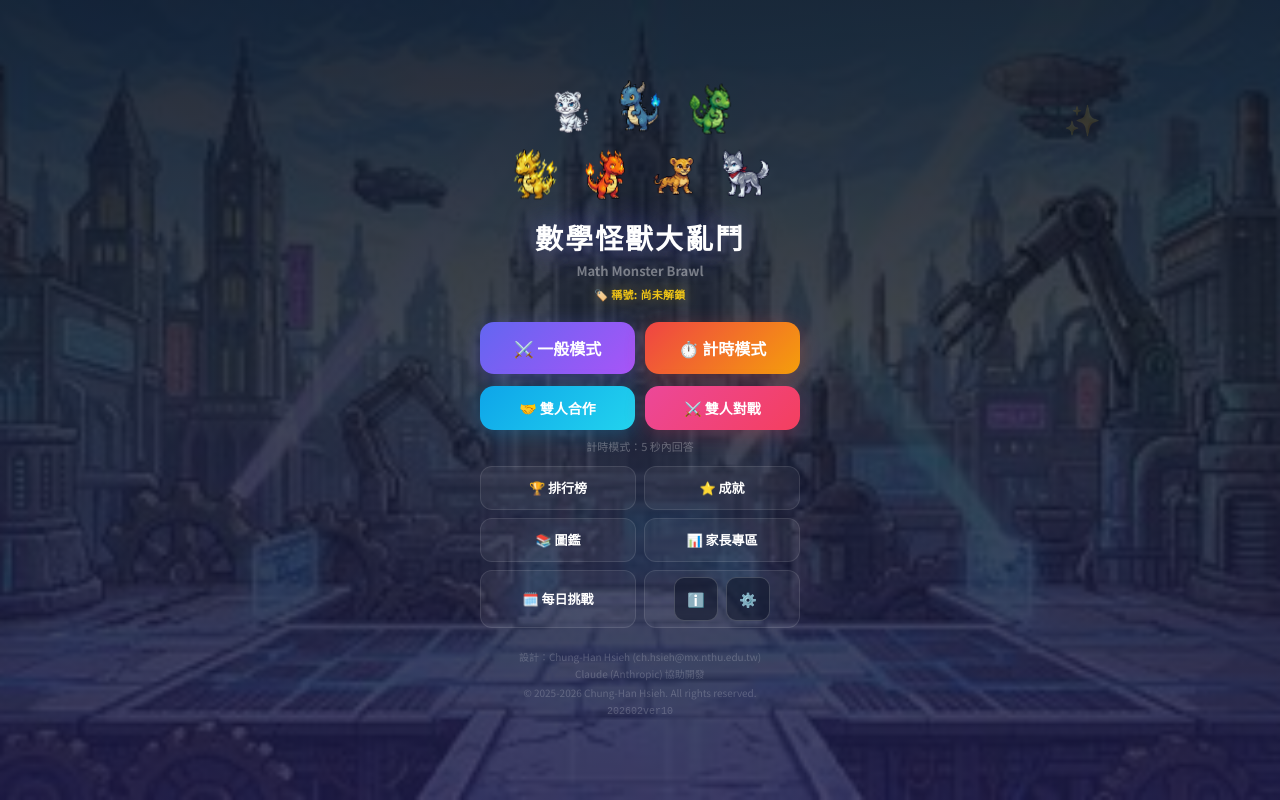
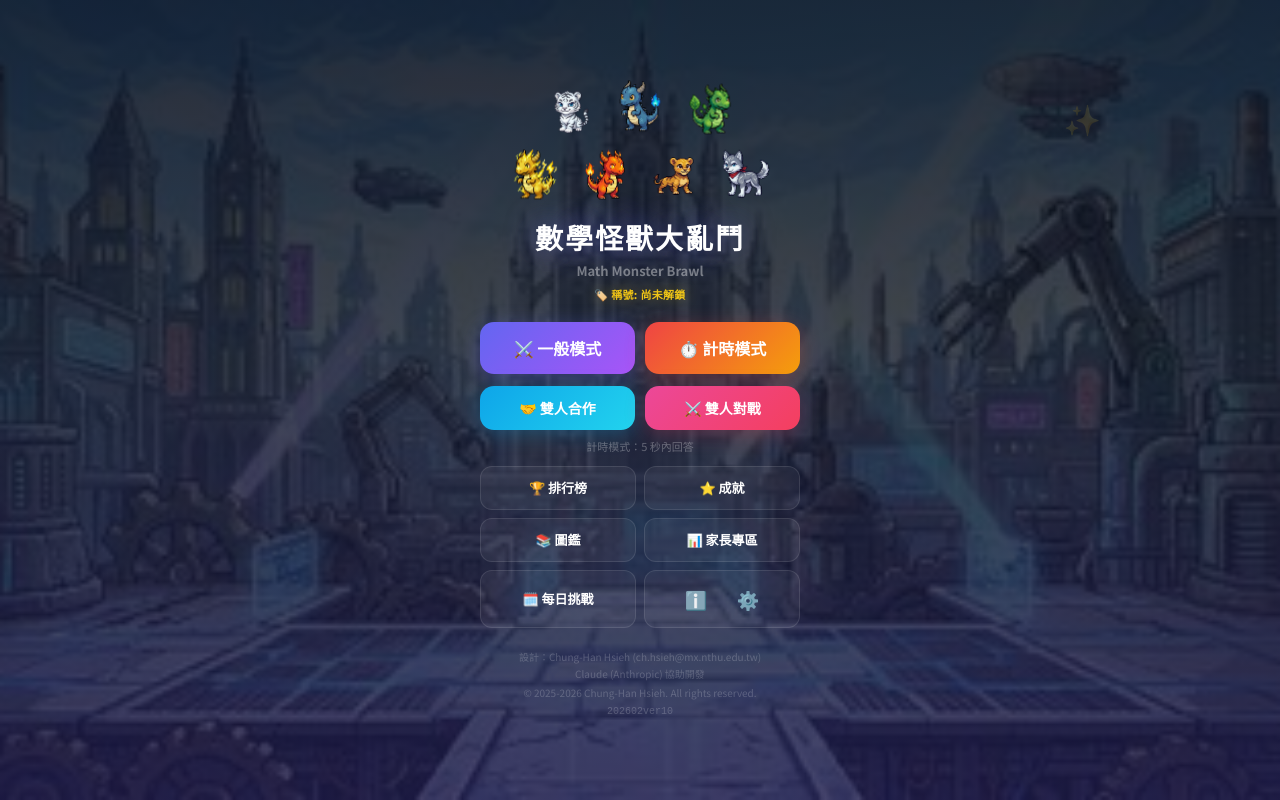
Before and after one commit to chhsieh0225/math_monster_battle_vite, a React (Vite) app: page / in a window 1280 px wide. Built offline with nearby package versions, Linux system fonts and the light colour scheme.

Commit message:
style(title): remove inner box frame from help/settings quick icons

```diff
--- a/src/components/screens/TitleScreen.css
+++ b/src/components/screens/TitleScreen.css
@@ -214,14 +214,20 @@
 .title-feature-quick-btn {
   width: 30px;
   height: 30px;
-  border-radius: 10px;
-  border: 1px solid rgba(255, 255, 255, 0.18);
-  background: rgba(15, 23, 42, 0.6);
+  border-radius: 8px;
+  border: none;
+  background: transparent;
   color: #fff;
-  font-size: 14px;
+  font-size: 18px;
   display: inline-flex;
   align-items: center;
   justify-content: center;
+  opacity: 0.92;
+}
+
+.title-feature-quick-btn:active {
+  opacity: 0.75;
+  transform: translateY(1px);
 }
 
 .title-footer {
```
